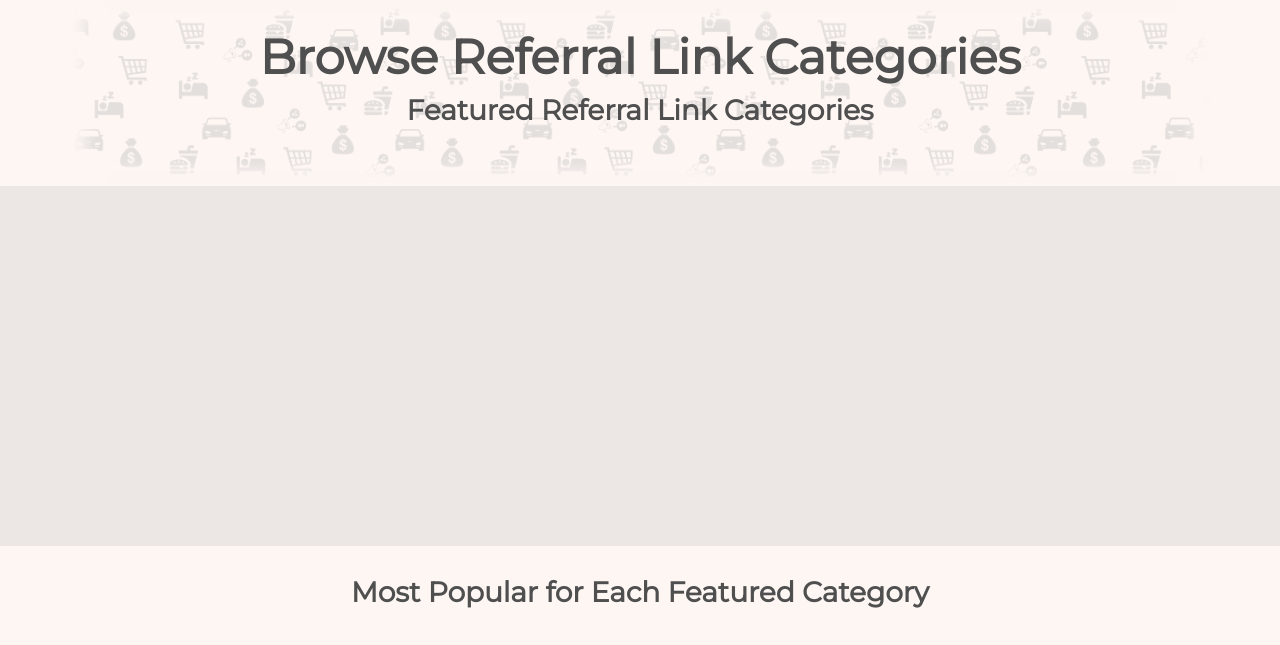
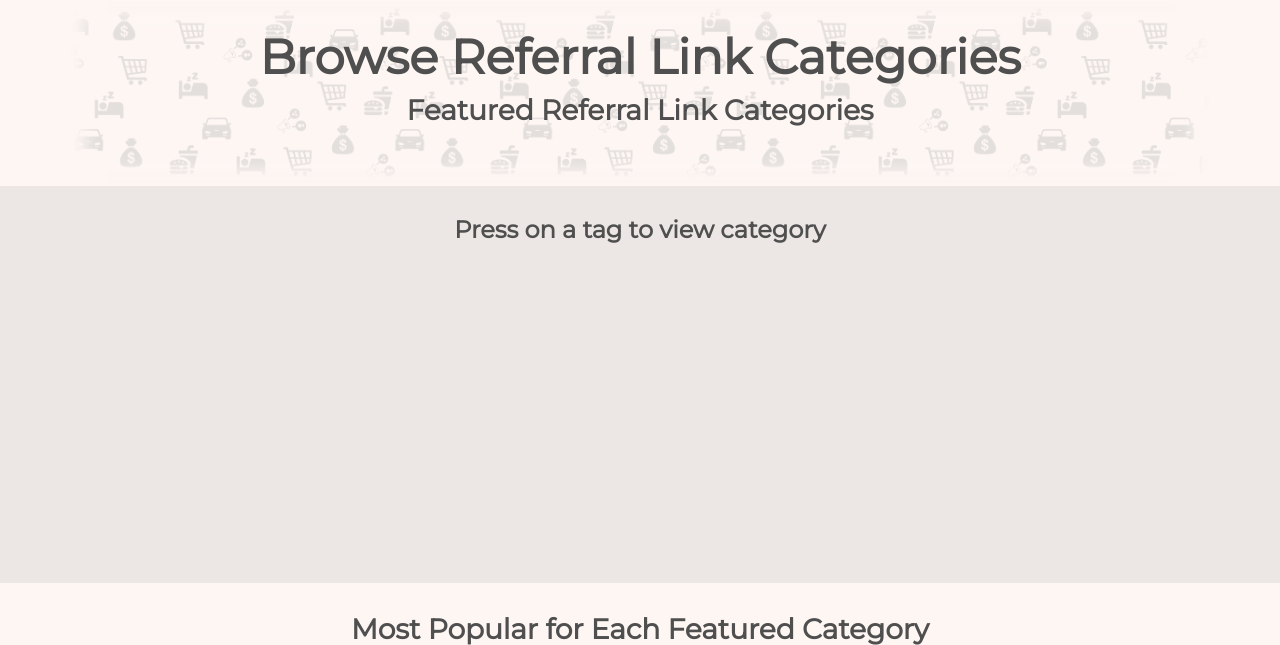
Before and after one commit to vasilzhigilei/ReferralRoulette, a Django app: template referralroulette/templates/categories.html in a window 1280 px wide. Shown: the part 115-760 px from the top of the page. Run offline with Django 3.2, Linux system fonts and the light colour scheme; the template is opened without the code that fills it, so the values that code supplies are empty; parts of the project's set-up code (start-up, migrations or seed data) failed here and were passed over; some libraries are stand-ins or nearby versions.

Commit message:
wordcloud instructions

```diff
--- a/referralroulette/templates/categories.html
+++ b/referralroulette/templates/categories.html
@@ -10,6 +10,7 @@
 <div class="bg-sandywhite topbottompadding" style="text-align: center;">
     <div class="container">
         <script src="{% static '/wordcloud2.js' %}"></script>
+        <h4>Press on a tag to view category</h4>
         <div id="surrounding_div" style="width: 100%; height: 300px; text-align: center;">
             <div id="canvas_cloud" class="word_cloud" style="left: 50%;
             transform: translateX(-50%);"></div>
```
